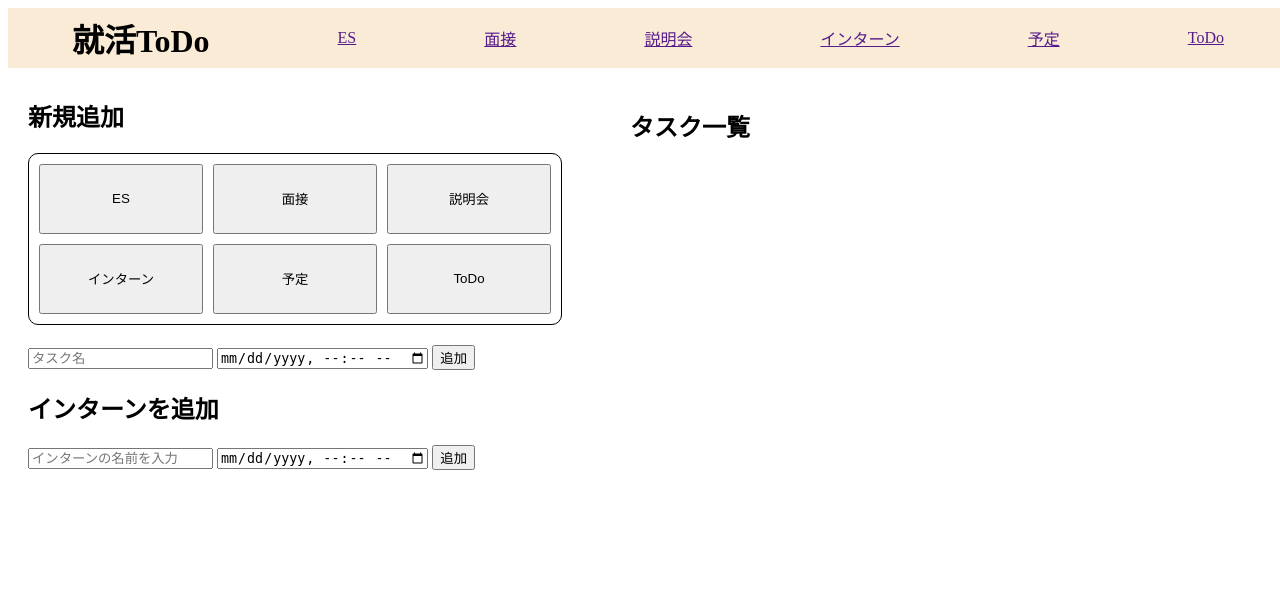
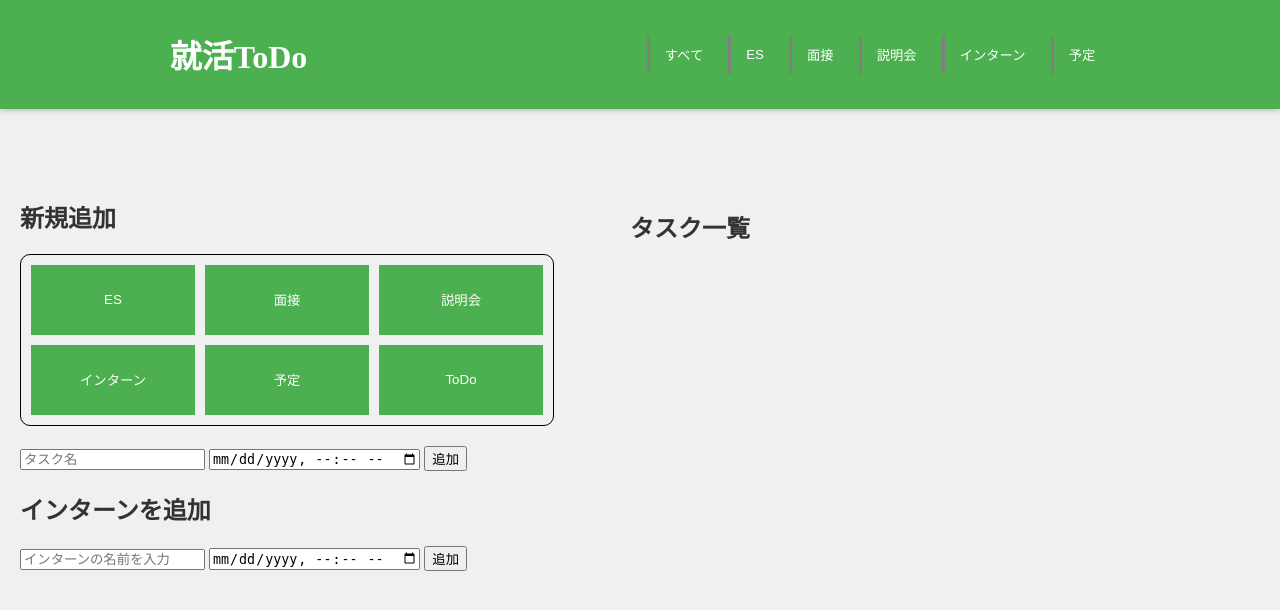
Before and after one commit to Rei-0a/58hackathon2024, a Python web app: template 58hackathon-app/templates/app.html in a window 1280 px wide. Shown: the top 610 px of the page. Run offline with Jinja, Linux system fonts and the light colour scheme; the template is opened without the code that fills it, so the values that code supplies are empty; some libraries are stand-ins or nearby versions; some web fonts are replaced.

Commit message:
cool reiauto html

```diff
--- a/58hackathon-app/static/CSS/style.css
+++ b/58hackathon-app/static/CSS/style.css
@@ -5,16 +5,47 @@
 }
 body {
     font-family: "Sawarabi Mincho", serif;
+    background-color: #f0f0f0;
+    color: #333;
+    margin: 0;
+    padding: 0;
 }
+
 header {
     display: flex;
-    position: fixed;
     justify-content: space-around;
     align-items: center;
-    background-color: antiquewhite;
-    width: 100%;
-    height: 60px;
+    background-color: #4CAF50; /* メインカラー */
+    color: white;
+    padding: 10px 0;
+    box-shadow: 0 2px 5px rgba(0, 0, 0, 0.2);
 }
+
+nav {
+    display: flex;
+    align-items: center;
+}
+
+.filter-buttons {
+    display: flex;
+    gap: 10px; /* ボタン間の間隔 */
+}
+
+.filter-btn {
+    background-color: #4CAF50; /* メインカラー */
+    color: white;
+    border: none;
+    border-left: 3px solid gray;
+    padding: 10px 15px; /* パディングを追加 */
+    cursor: pointer;
+    transition: background-color 0.3s, transform 0.2s; /* ホバー時のエフェクト */
+}
+
+.filter-btn:hover {
+    background-color: #388E3C; /* ホバー時の色 */
+    transform: scale(1.05); /* ホバー時に少し大きくなる */
+}
+
 .container {
     display: flex;
     justify-content: space-between;
@@ -40,6 +71,17 @@ header {
     padding: 10px;
     border: 1px solid #000;
     border-radius: 10px;
+}
+
+.button-box button {
+    background-color: #4CAF50;
+    color: white;
+    border: none;
+    cursor: pointer;
+}
+
+.button-box button:hover {
+    background-color: #45a049; /* ホバー時の色 */
 }
 
 .task-box {
--- a/58hackathon-app/templates/app.html
+++ b/58hackathon-app/templates/app.html
@@ -14,13 +14,18 @@
 <body>
     <header>
         <h1>就活ToDo</h1>
-        <a href="">ES</a>
-        <a href="">面接</a>
-        <a href="">説明会</a>
-        <a href="">インターン</a>
-        <a href="">予定</a>
-        <a href="">ToDo</a>
+        <nav>
+            <div class="filter-buttons">
+                <button class="filter-btn" data-filter="all">すべて</button>
+                <button class="filter-btn" data-filter="es">ES</button>
+                <button class="filter-btn" data-filter="interview">面接</button>
+                <button class="filter-btn" data-filter="briefing">説明会</button>
+                <button class="filter-btn" data-filter="intern">インターン</button>
+                <button class="filter-btn" data-filter="schedule">予定</button>
+            </div>
+        </nav>
     </header>
+
 
     <div class="container">
         <!-- タスクの新規追加 -->
@@ -62,8 +67,10 @@
                 <label>
                     <input type="radio" name="meeting_type" value="offline" required> オフライン
                 </label>
-                <button type="submit">追加</button>
-                <button type="button" id="back-button">戻る</button>
+                <div class="form-detail-button">
+                    <button type="button" id="back-button">戻る</button>
+                    <button type="submit">追加</button>
+                </div>
             </form>
         </div>
 
```
Also changed, not shown: other parts of 58hackathon-app/static/CSS/style.css (+79 -0 lines).
